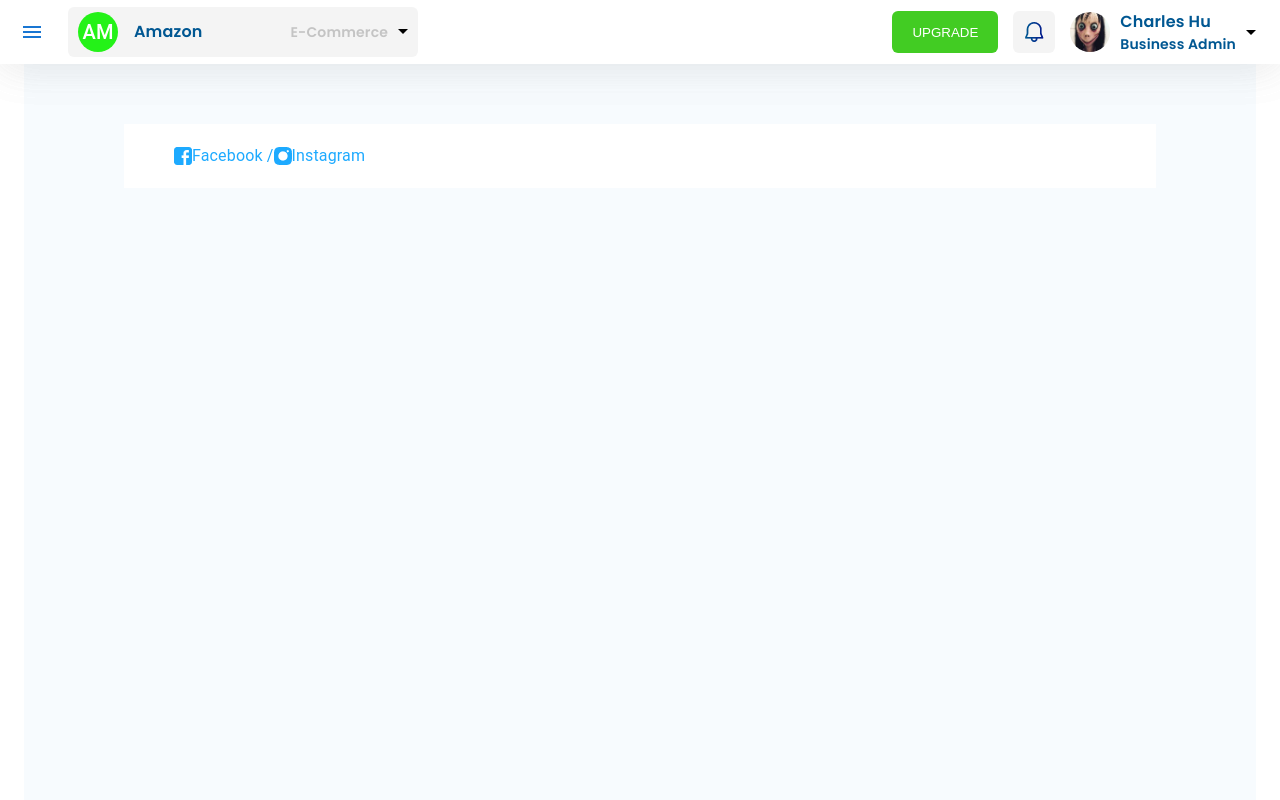
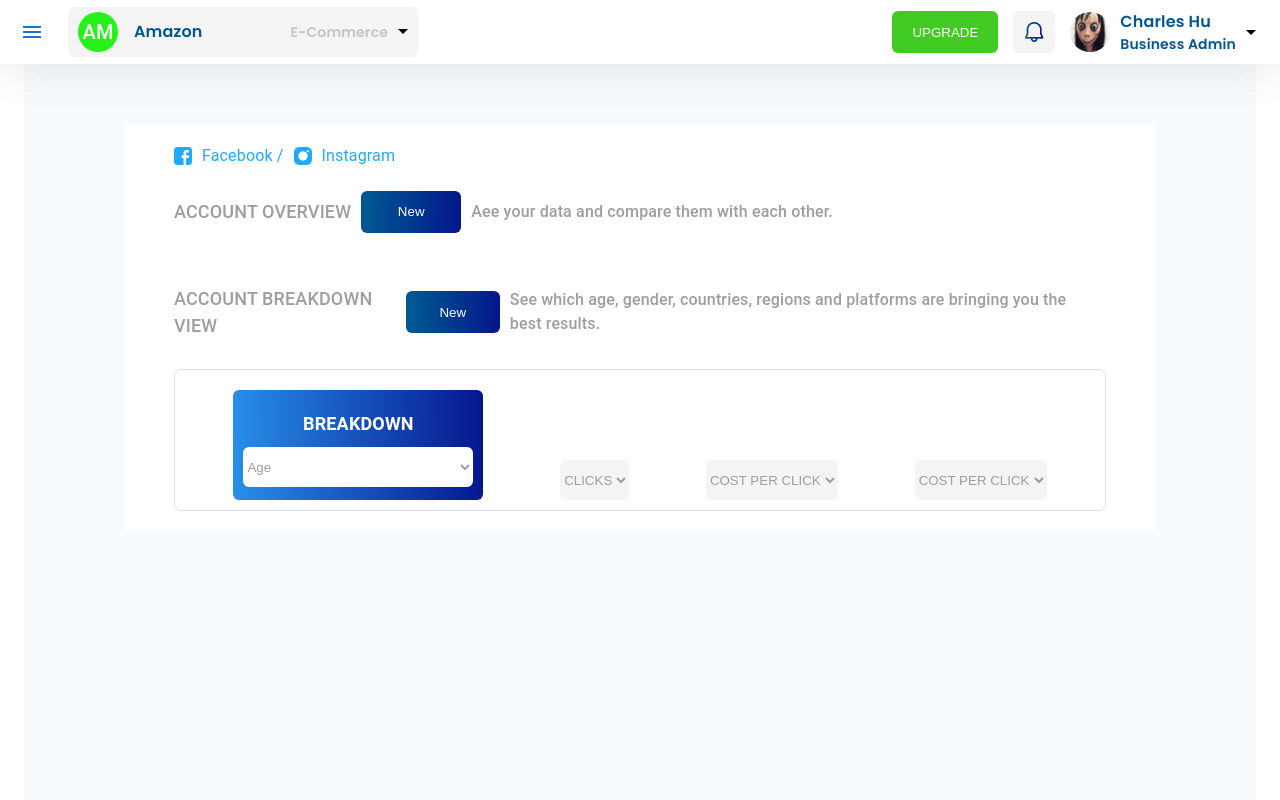
Before and after one commit to Arthur7711/social-media-advertisement-platform, a React (Create React App) app: page /dashboard in a window 1280 px wide. Shown: the top 800 px of the page. Built offline with nearby package versions, Linux system fonts and the light colour scheme.

Commit message:
feat:(dashboard top part search)

```diff
--- /dev/null
+++ b/src/components/simpleSelect/SimpleSelect.js
@@ -0,0 +1,23 @@
+import React from "react";
+
+const Simpleselect = ({ title, options, BG, COLOR, WIDTH }) => {
+  return (
+    <select
+      name={title}
+      style={{
+        background: BG ? BG : "#ffffff",
+        borderRadius: 6,
+        color: COLOR ? COLOR : "#a09da1",
+        width: WIDTH ? WIDTH : "auto",
+        height: 40,
+        border: "none",
+        outline: "none",
+      }}
+    >
+      <option value={title}>{title}</option>
+      {options && options.map((el) => <option value={el}>{el}</option>)}
+    </select>
+  );
+};
+
+export default Simpleselect;
--- a/src/pages/dashboard/Dashboard.js
+++ b/src/pages/dashboard/Dashboard.js
@@ -3,6 +3,8 @@
 import styles from "./Dashboard.module.css";
 import fb from "../../images/bfb.png";
 import insta from "../../images/binsta.png";
+import Simplebutton from "../../components/simpleButton/SimpleButton";
+import Simpleselect from "../../components/simpleSelect/SimpleSelect";
 
 const Dashboard = () => {
   return (
@@ -14,6 +16,44 @@
           <img width="18px" height="18px" alt="insta" src={insta} />
           <span> Instagram </span>
         </div>
+        <div className={styles.subInfo}>
+          <h5>ACCOUNT OVERVIEW</h5>
+          <Simplebutton
+            text="New"
+            COLOR="#fff"
+            BG="linear-gradient(92.21deg, #005792 6.65%, #04118A 106.65%)"
+            WIDTH="100px"
+          />
+          <span>Aee your data and compare them with each other.</span>
+        </div>
+        <div>{/* charts will be here */}</div>
+        <div className={styles.subInfo}>
+          <h5>ACCOUNT BREAKDOWN VIEW</h5>
+          <Simplebutton
+            text="New"
+            COLOR="#fff"
+            BG="linear-gradient(92.21deg, #005792 6.65%, #04118A 106.65%)"
+            WIDTH="100px"
+          />
+          <span>
+            See which age, gender, countries, regions and platforms are bringing
+            you the best results.
+          </span>
+        </div>
+        <main className={styles.choise}>
+          <div className={styles.age}>
+            <h3>BREAKDOWN</h3>
+            <select name="age">
+              <option value="Age">Age</option>
+              <option value="saab">Saab</option>
+              <option value="mercedes">Mercedes</option>
+              <option value="audi">Audi</option>
+            </select>
+          </div>
+          <Simpleselect title="CLICKS" COLOR="#A09DA1" BG="#F4F4F4" />
+          <Simpleselect title="COST PER CLICK" COLOR="#A09DA1" BG="#F4F4F4" />
+          <Simpleselect title="COST PER CLICK" COLOR="#A09DA1" BG="#F4F4F4" />
+        </main>
       </div>
     </PersistentDrawerLeft>
   );
--- a/src/pages/dashboard/Dashboard.module.css
+++ b/src/pages/dashboard/Dashboard.module.css
@@ -4,3 +4,62 @@
   align-items: center;
   justify-content: flex-start;
 }
+.blueTitles > * {
+  margin-right: 10px;
+}
+.subInfo {
+  display: flex;
+  justify-content: flex-start;
+  align-items: center;
+}
+.subInfo > * {
+  margin-right: 10px;
+}
+.subInfo h5 {
+  font-weight: 500;
+  font-size: 18px;
+  color: #a09da1;
+}
+.subInfo span {
+  font-weight: 500;
+  font-size: 16px;
+  color: #a09da1;
+}
+.choise {
+  border: 1px solid #dde1eb;
+  box-sizing: border-box;
+  border-radius: 6px;
+  display: flex;
+  justify-content: space-around;
+  align-items: flex-end;
+  padding: 20px 20px 10px 20px;
+}
+.age {
+  width: 250px;
+  height: 110px;
+  background: linear-gradient(
+    88.56deg,
+    rgba(0, 87, 146, 0.35) -23.12%,
+    rgba(0, 87, 146, 0.4) -23.12%,
+    #2fabff -23.11%,
+    #04118a 104.28%
+  );
+  border-radius: 6px;
+  padding: 10px;
+}
+.age h3 {
+  font-weight: bold;
+  font-size: 18px;
+  color: #ffffff;
+  text-align: center;
+  margin: 10px;
+}
+.age select {
+  background: #ffffff;
+  border-radius: 6px;
+  color: #a09da1;
+  width: 100%;
+  height: 40px;
+  border: none;
+  outline: none;
+}
```
